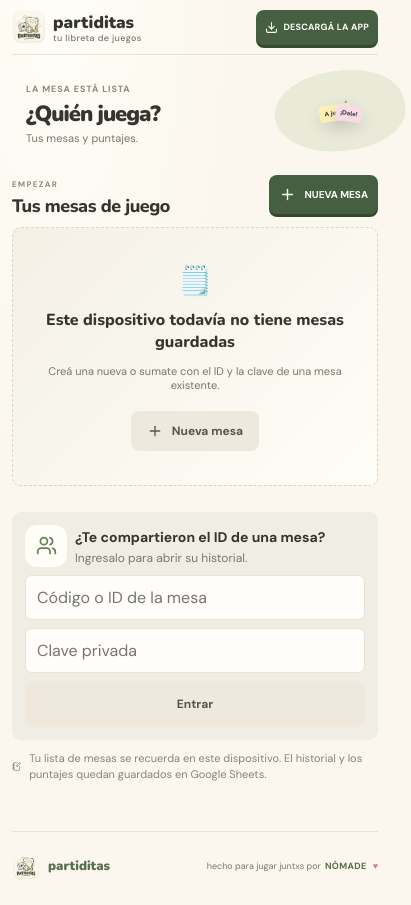
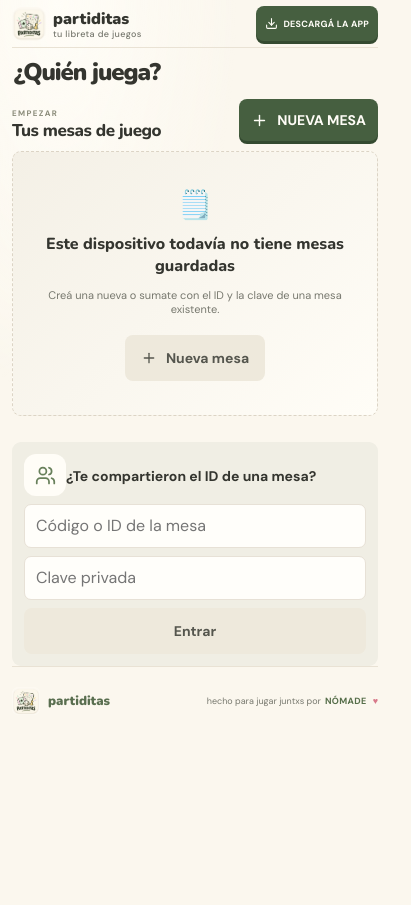
Before and after one commit to lsnieg-design/partiditas, a React (Vite) app: page / in a window 390 px wide. Shown: the whole page, 411 px wide, since content can reach past the window. After the commit the page ends 844 px from the top, so only its background shows below. Built offline with nearby package versions, Linux system fonts and the light colour scheme.

Commit message:
Update styles.css

```diff
--- a/src/styles.css
+++ b/src/styles.css
@@ -345,3 +345,122 @@ button { touch-action: manipulation; }
  .group-share-details .group-id code { font-size: 10px; }
  .group-share-details .group-id button { font-size: 10px; padding: 6px 8px; }
 }
+
+
+/* v0.9 — mobile-first app polish */
+html {
+  -webkit-text-size-adjust: 100%;
+  text-size-adjust: 100%;
+  min-height: 100%;
+}
+body {
+  overscroll-behavior-y: none;
+  -webkit-tap-highlight-color: transparent;
+}
+button, a, input, textarea, select {
+  touch-action: manipulation;
+}
+input, textarea, select,
+.form-panel input, .form-panel select,
+.join-strip input, .mobile-modal-scroll input,
+.mobile-modal-scroll select, .mobile-modal-scroll textarea,
+.rule-card input, .rule-card select {
+  font-size: 16px !important; /* iOS Safari no hace zoom automático al enfocar */
+  line-height: 1.25;
+}
+input::placeholder, textarea::placeholder {
+  font-size: 16px;
+}
+.app-shell {
+  padding-left: max(12px, env(safe-area-inset-left));
+  padding-right: max(12px, env(safe-area-inset-right));
+}
+@media (max-width: 640px) {
+  .app-shell { padding-left: 12px; padding-right: 12px; }
+  .topbar { min-height: 48px; height: auto; padding-top: max(5px, env(safe-area-inset-top)); padding-bottom: 5px; }
+  .brand > span { font-size: 16px; }
+  .top-note, .hero-doodle, .home-hero-compact .eyebrow,
+  .home-hero-compact p, .home-section-head .section-subtitle,
+  .privacy-note { display: none !important; }
+  .hero.home-hero-compact {
+    display: block !important;
+    margin: 6px 0 9px !important;
+    padding: 5px 2px !important;
+    background: transparent !important;
+    box-shadow: none !important;
+  }
+  .home-hero-compact h1 {
+    font-size: 24px !important;
+    margin: 0 !important;
+    line-height: 1.1 !important;
+  }
+  .home-section-head {
+    align-items: center !important;
+    margin: 8px 0 10px !important;
+    gap: 8px !important;
+  }
+  .home-section-head h2 { font-size: 17px !important; margin: 0 !important; }
+  .home-section-actions { gap: 6px !important; }
+  .home-section-actions .count-pill { display: none !important; }
+  .new-table-button { min-height: 42px !important; padding: 10px 12px !important; font-size: 12px !important; white-space: nowrap; }
+  .group-grid { grid-template-columns: repeat(2, minmax(0, 1fr)) !important; gap: 9px !important; }
+  .group-card-open { min-height: 118px !important; padding: 13px !important; }
+  .group-card-open strong { font-size: 16px !important; margin: 10px 0 18px !important; }
+  .group-card-open .card-kicker { font-size: 9px !important; }
+  .group-card-open .card-bottom { font-size: 11px !important; }
+  .join-strip {
+    display: grid !important;
+    grid-template-columns: 34px minmax(0,1fr) !important;
+    gap: 8px !important;
+    padding: 12px !important;
+    margin-top: 12px !important;
+  }
+  .join-strip > div:nth-child(2) { min-width: 0; }
+  .join-strip input, .join-strip button { grid-column: 1 / -1; max-width: none !important; min-height: 44px; }
+  .join-strip strong { font-size: 14px !important; }
+  .join-strip p { display: none; }
+  .form-panel { margin: 8px 0 16px !important; padding: 18px 14px !important; border-radius: 14px !important; }
+  .form-panel h1 { font-size: 28px !important; line-height: 1.1 !important; margin: 7px 0 10px !important; }
+  .form-panel > p { font-size: 14px !important; line-height: 1.45 !important; margin: 0 0 16px !important; }
+  .form-panel form { gap: 13px !important; }
+  .form-panel label { font-size: 14px !important; gap: 7px !important; }
+  .field-help { font-size: 12px !important; line-height: 1.4 !important; }
+  .form-panel input, .form-panel select { min-height: 48px !important; padding: 11px 12px !important; }
+  .button, .form-panel .button { min-height: 46px; font-size: 14px !important; }
+  .mobile-play-screen { min-height: 0; }
+  .mobile-play-content { overflow-y: auto; }
+  .truco-tap-instruction { font-size: 12px !important; line-height: 1.25 !important; margin: 5px 0 8px !important; }
+  /* Truco siempre en dos columnas, una por equipo */
+  .truco-mobile-teams {
+    grid-template-columns: repeat(2, minmax(0, 1fr)) !important;
+    gap: 8px !important;
+    align-items: stretch !important;
+  }
+  .truco-mobile-team {
+    min-width: 0;
+    padding: 9px 7px !important;
+    border-radius: 12px !important;
+    cursor: pointer;
+    user-select: none;
+    -webkit-user-select: none;
+    touch-action: manipulation;
+  }
+  .truco-team-head { align-items: flex-start !important; gap: 4px !important; }
+  .truco-team-head h2 { font-size: 14px !important; line-height: 1.1 !important; overflow-wrap: anywhere; }
+  .truco-team-head .team-kicker { font-size: 8px !important; }
+  .truco-team-head p { font-size: 10px !important; }
+  .truco-score-bubble { min-width: 0 !important; padding: 5px 6px !important; }
+  .truco-score-bubble strong { font-size: 22px !important; }
+  .truco-score-bubble small { font-size: 10px !important; }
+  .tally-touch-area { gap: 7px !important; }
+  .tally-section-mobile { padding: 7px 5px !important; }
+  .tally-section-mobile .tally-label-row { font-size: 11px !important; margin-bottom: 5px !important; }
+  .tally-bundles-grid { grid-template-columns: repeat(2, minmax(0,1fr)) !important; gap: 4px !important; }
+  .tally-bundle { min-width: 0; padding: 2px !important; min-height: 43px; }
+  .tally-bundle-svg { width: 100%; max-width: 52px; height: 36px; }
+  .tally-bundle span { font-size: 10px !important; }
+  .tap-hint { font-size: 10px !important; line-height: 1.25 !important; }
+  .team-score-actions { gap: 4px !important; }
+  .team-score-actions button { min-height: 38px !important; padding: 4px !important; font-size: 11px !important; }
+  .mobile-play-bottom { padding-bottom: max(8px, env(safe-area-inset-bottom)); }
+}
```
